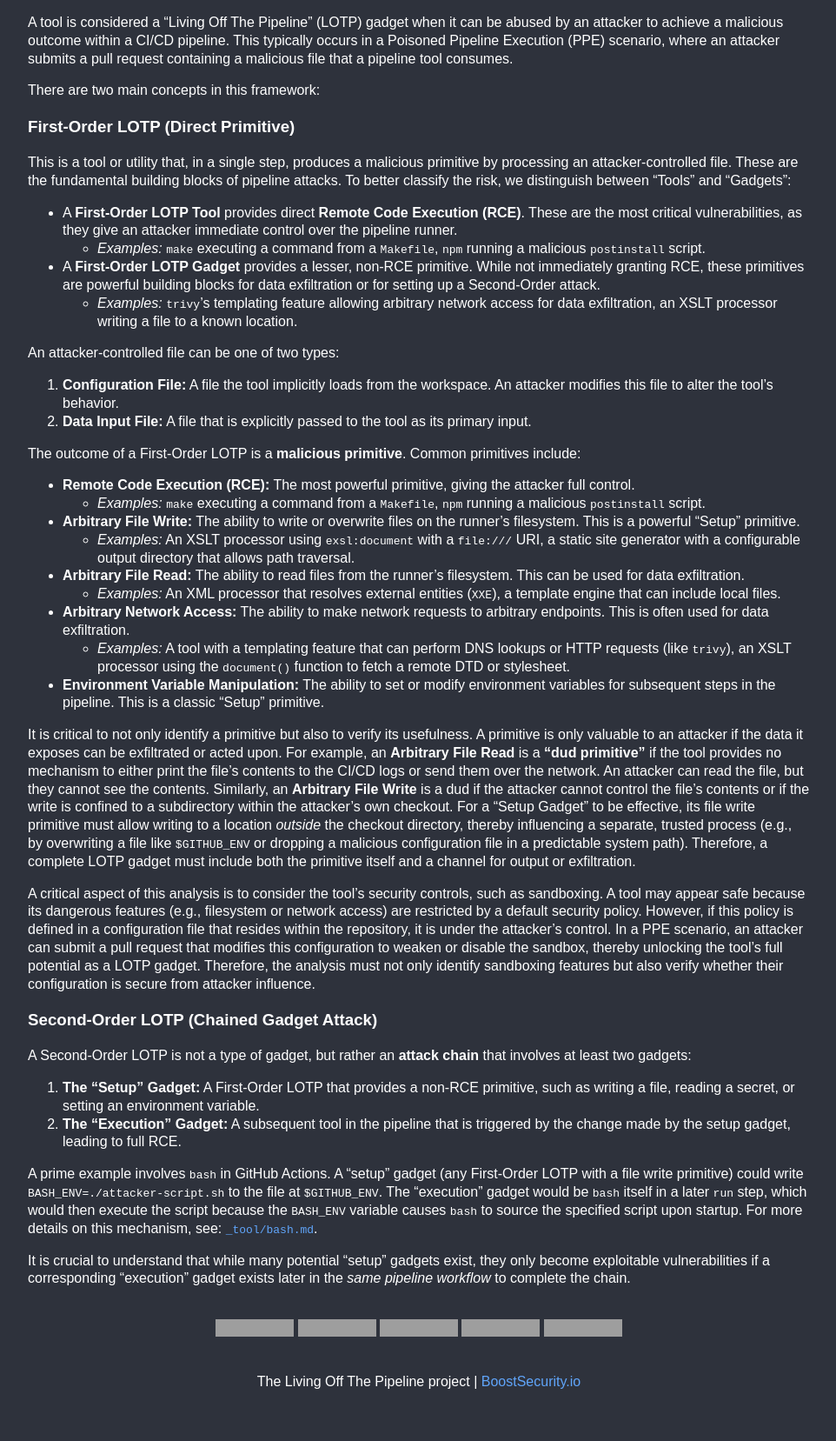
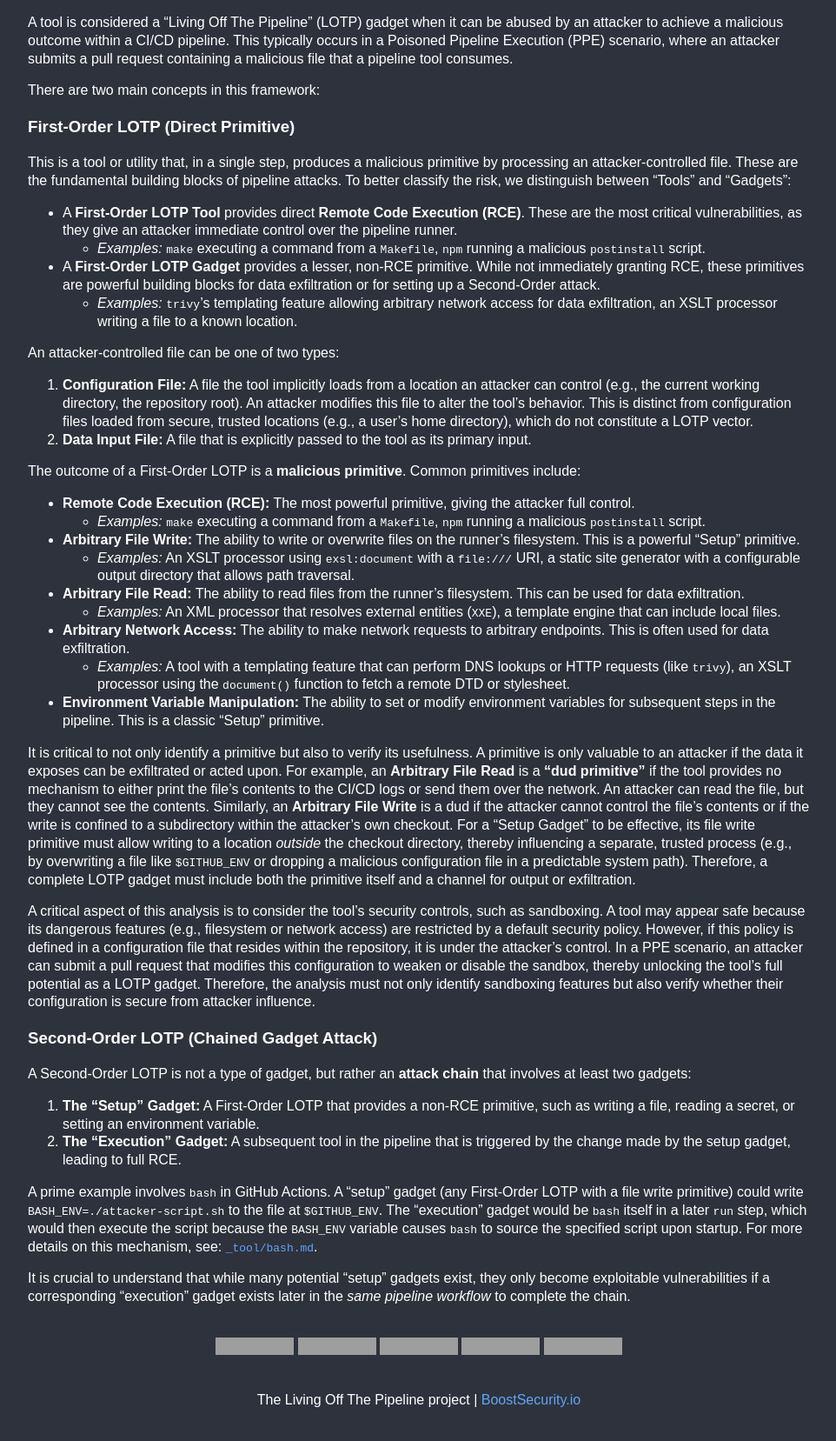
Before and after one commit to boostsecurityio/lotp, a Jekyll site: the page built from GEMINI.md, in a window 1280 px wide. Shown: the whole page at 87% size, without its empty margins (158-1120 px from the left). Built offline with Jekyll 4.4.1, drawn with Linux system fonts in a browser that asks for light colours; our own code applies the rules of GitHub Pages for plain Markdown files; before the commit the page ends 1636 px from its top, so only the background shows below that; grey boxes are pictures that could not be loaded.

Commit message:
Improved again

```diff
--- a/GEMINI.md
+++ b/GEMINI.md
@@ -13,7 +13,7 @@ This is a tool or utility that, in a single step, produces a malicious primitive
 
 An attacker-controlled file can be one of two types:
 
-1.  **Configuration File:** A file the tool implicitly loads from the workspace. An attacker modifies this file to alter the tool's behavior.
+1.  **Configuration File:** A file the tool implicitly loads from a location an attacker can control (e.g., the current working directory, the repository root). An attacker modifies this file to alter the tool's behavior. This is distinct from configuration files loaded from secure, trusted locations (e.g., a user's home directory), which do not constitute a LOTP vector.
 2.  **Data Input File:** A file that is explicitly passed to the tool as its primary input.
 
 The outcome of a First-Order LOTP is a **malicious primitive**. Common primitives include:
```
Also changed, not shown: .gemini/commands/qualify_lotp.toml.
